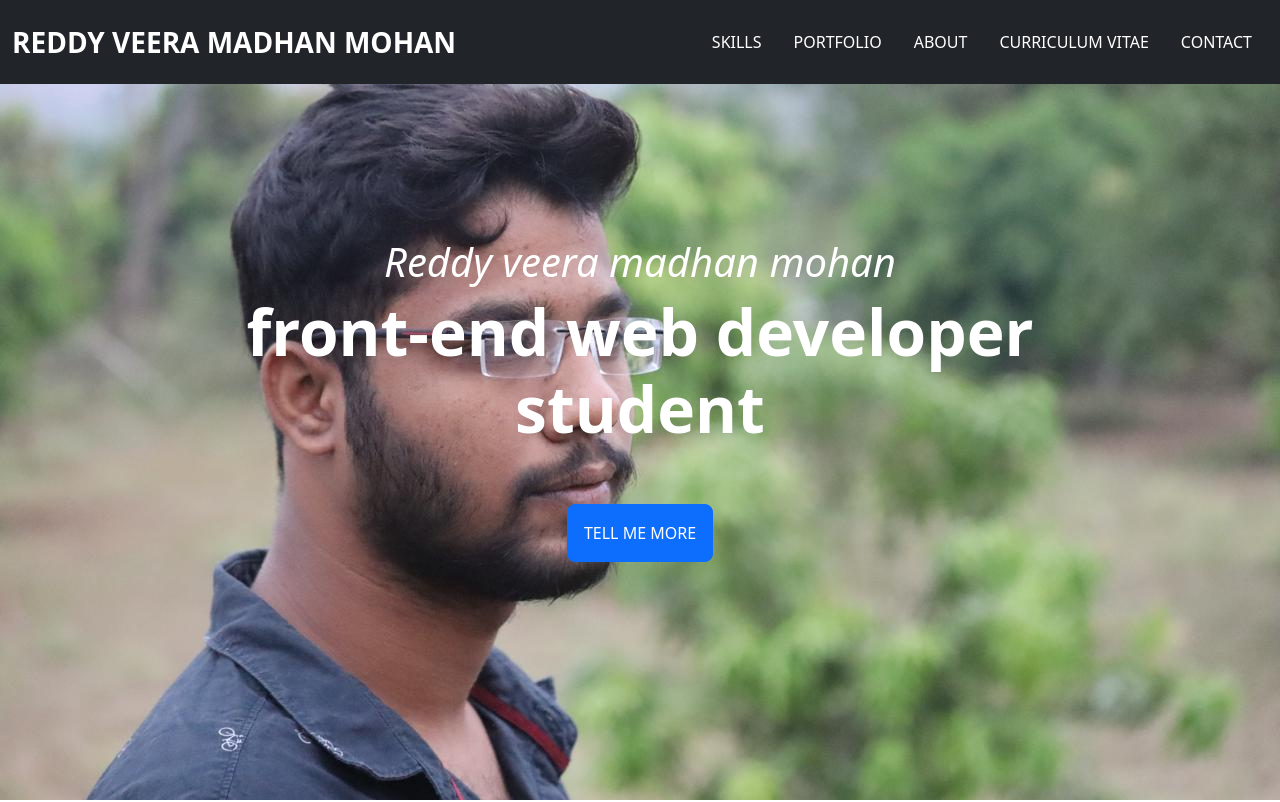
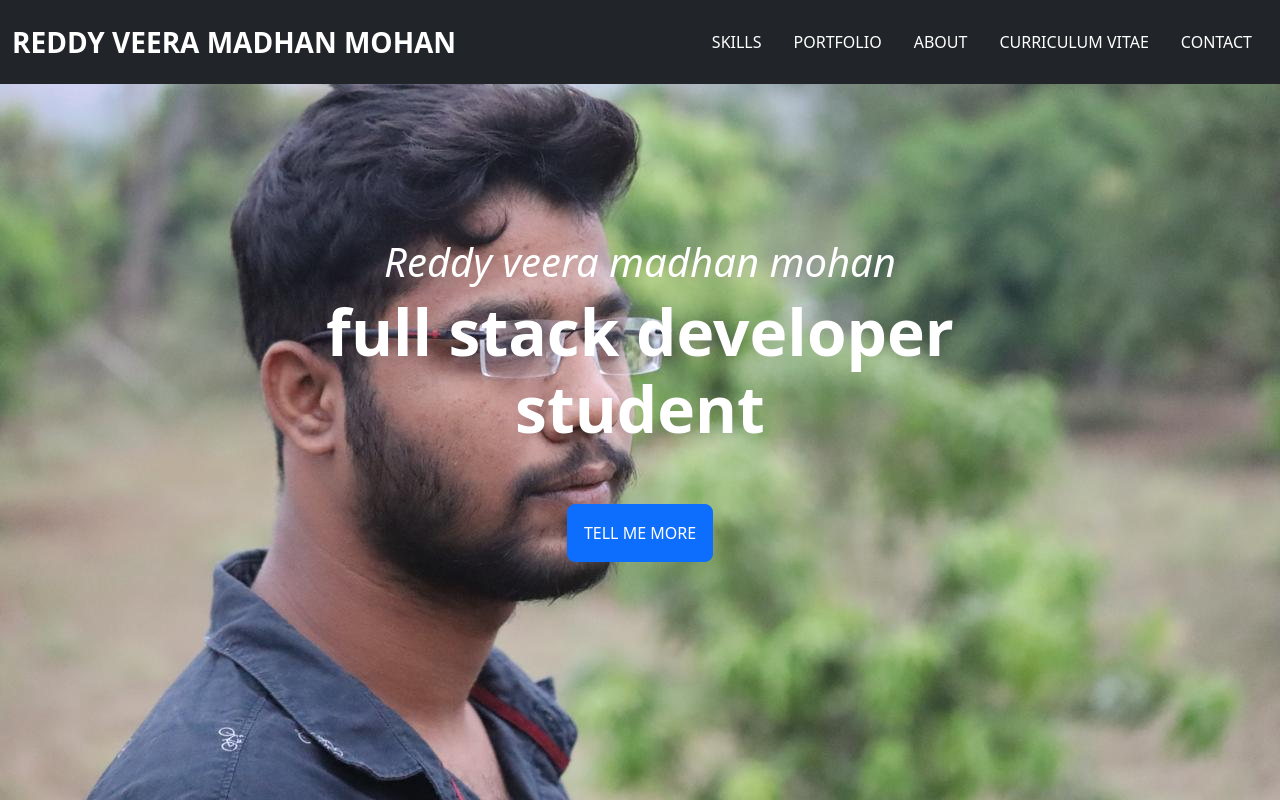
Before and after one commit to tharun903/veeraPortfolio, a plain HTML site: page index.html in a window 1280 px wide. Shown: the top 802 px of the page. Drawn offline with nearby package versions, Linux system fonts and the light colour scheme.

Commit message:
Update index.html update devloper

```diff
--- a/index.html
+++ b/index.html
@@ -46,7 +46,7 @@
     <section class="hero d-flex flex-column align-items-center justify-content-center ">
       <div class="text-center">
         <h1 class="h1 text-white fw-medium fst-italic">Reddy veera madhan mohan</h1>
-        <h2 class="display-3 text-white fw-bold">front-end web developer <br /> student</h2>
+        <h2 class="display-3 text-white fw-bold">full stack developer <br /> student</h2>
         <a href="#skills" class="btn btn-lg fs-6 fw-medium mt-5 btn-primary p-3">TELL ME MORE</a>
       </div>
     </section>
```
